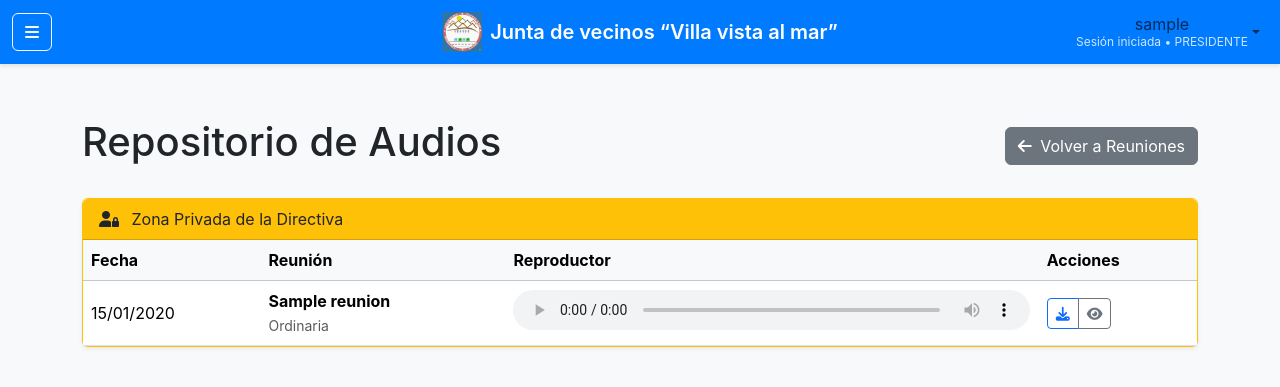
After one commit to kassandra-cloud/proyecto-tesis, a Django app: page /reuniones/grabaciones/ in a window 1280 px wide. The commit adds this page. Shown: the top 387 px of the page. Run offline with Django 5.2, Linux system fonts and the light colour scheme; a user stored in the database is signed in; tables that the repository leaves empty hold one stand-in row (values such as "Sample post"); parts of the project's set-up code (start-up, migrations or seed data) failed here and were passed over; some libraries are stand-ins or nearby versions.

Commit message:
Agregado repositorio de audios para directiva y modo lectura con checkbox

```diff
--- a/reuniones/urls.py
+++ b/reuniones/urls.py
@@ -13,6 +13,7 @@ urlpatterns = [
     path("<int:pk>/acta/", views.acta_edit, name="editar_acta"),
     path("<int:pk>/asistencia/", views.asistencia_list, name="lista_asistencia"),
     path("<int:pk>/acta/pdf/", views.acta_export_pdf, name="exportar_acta_pdf"),
+    path('grabaciones/', views.lista_grabaciones, name='lista_grabaciones'),
 
     path("<int:pk>/acta/rechazar/", views.rechazar_acta, name="rechazar_acta"),
     path("actas/<int:pk>/enviar-pdf/", views.enviar_acta_pdf_por_correo, name="enviar_acta_pdf_por_correo"),
--- a/reuniones/views.py
+++ b/reuniones/views.py
@@ -52,7 +52,7 @@ def _pdf_bytes_desde_xhtml(template_path: str, context: dict) -> bytes:
 
 @login_required
 @role_required("reuniones", "view")
-def reunion_list(request):  # <-- Vuelve a ser un 'def' normal
+def reunion_list(request):
     estado_query = request.GET.get('estado', 'programada')
 
     if estado_query == 'realizada':
@@ -514,6 +514,22 @@ def subir_audio_acta(request, pk):
     messages.success(request, f"¡Audio subido! El procesamiento ha comenzado en segundo plano. El acta se actualizará al finalizar.")
     return redirect("reuniones:detalle_reunion", pk=pk)
 
+@login_required
+@role_required("actas", "edit")
+def lista_grabaciones(request):
+    # Filtramos las reuniones que tienen acta Y esa acta tiene un archivo de audio
+    reuniones_con_audio = Reunion.objects.filter(
+        acta__archivo_audio__isnull=False
+    ).exclude(
+        acta__archivo_audio=''
+    ).select_related('acta').order_by('-fecha')
+
+    context = {
+        'reuniones': reuniones_con_audio,
+        'titulo': 'Repositorio de Grabaciones (Solo Directiva)'
+    }
+    return render(request, "reuniones/grabaciones_list.html", context)
+
 # =================================================
 # --- PASO 1: NUEVA VISTA DE API PARA POLLING ---
 # =================================================
--- a/static/css/main.css
+++ b/static/css/main.css
@@ -234,3 +234,31 @@ body {
 }
 
 /* La regla .active ya se ve bien en modo oscuro, no la tocamos */
+/* --- MODO LECTURA (Agrandar Letra) --- */
+body.modo-lectura {
+    font-size: 1.25rem !important; /* Aumenta el tamaño base */
+}
+
+body.modo-lectura h1,
+body.modo-lectura h2,
+body.modo-lectura h3,
+body.modo-lectura h4,
+body.modo-lectura h5,
+body.modo-lectura h6 {
+    font-size: 1.1em; /* Títulos más grandes */
+}
+
+body.modo-lectura .btn,
+body.modo-lectura .form-control,
+body.modo-lectura .nav-link,
+body.modo-lectura p,
+body.modo-lectura li {
+    font-size: 1.1em;
+}
+
+body.modo-lectura .dashboard-card .icon i,
+body.modo-lectura .dashboard-card .icon .fas,
+body.modo-lectura .dashboard-card .icon .fa {
+    font-size: 1em !important; /* Mantiene su escala original relativa al contenedor */
+    line-height: 1; /* Ayuda a mantener el centrado vertical */
+}
--- a/templates/base.html
+++ b/templates/base.html
@@ -49,11 +49,21 @@
                         <li class="px-3 py-2">
                             <div class="form-check form-switch">
                                 <input class="form-check-input" type="checkbox" id="dark-mode-toggle" style="cursor: pointer;">
-                                <label class="form-check-label" for="dark-mode-toggle" style="cursor: pointer;">
-                                    Modo Oscuro
+                                <label class="form-check-label d-flex align-items-center" for="dark-mode-toggle" style="cursor: pointer;">
+                                    <i class="fas fa-moon me-2"></i> Modo Oscuro
                                 </label>
                             </div>
                         </li>
+
+                        <li class="px-3 py-2">
+                            <div class="form-check form-switch">
+                                <input class="form-check-input" type="checkbox" id="lectura-mode-toggle" style="cursor: pointer;">
+                                <label class="form-check-label d-flex align-items-center" for="lectura-mode-toggle" style="cursor: pointer;">
+                                    <i class="fas fa-text-height me-2"></i> Texto Grande
+                                </label>
+                            </div>
+                        </li>
+
                         <li><hr class="dropdown-divider"></li>
 
                         <li class="px-3 py-2">
@@ -172,6 +182,35 @@
     {% block extra_js %}{% endblock %}
 
     <script>
+        document.addEventListener('DOMContentLoaded', () => {
+            // Obtenemos el nuevo checkbox por su ID
+            const checkLectura = document.getElementById('lectura-mode-toggle');
+            const body = document.body;
+
+            // 1. Verificar preferencia guardada al cargar la página
+            if (localStorage.getItem('modoLectura') === 'activo') {
+                body.classList.add('modo-lectura');
+                if(checkLectura) checkLectura.checked = true; // Marcamos el switch como encendido
+            }
+
+            // 2. Evento al cambiar el switch
+            if (checkLectura) {
+                checkLectura.addEventListener('change', () => {
+                    if (checkLectura.checked) {
+                        // Si se activa
+                        body.classList.add('modo-lectura');
+                        localStorage.setItem('modoLectura', 'activo');
+                    } else {
+                        // Si se desactiva
+                        body.classList.remove('modo-lectura');
+                        localStorage.removeItem('modoLectura');
+                    }
+                });
+            }
+        });
+    </script>
+
+    <script>
         {% if messages %}
             const Toast = Swal.mixin({
                 toast: true,
@@ -193,5 +232,6 @@
             {% endfor %}
         {% endif %}
     </script>
-    </body>
+
+</body>
 </html>
--- /dev/null
+++ b/templates/reuniones/grabaciones_list.html
@@ -0,0 +1,68 @@
+{% extends "base.html" %}
+{% load can %}
+
+{% block title %}Repositorio de Grabaciones{% endblock %}
+
+{% block content %}
+<div class="d-flex justify-content-between align-items-center mb-4">
+    <h1>Repositorio de Audios</h1>
+    <a href="{% url 'reuniones:lista_reuniones' %}" class="btn btn-secondary">
+        <i class="fas fa-arrow-left me-1"></i> Volver a Reuniones
+    </a>
+</div>
+
+<div class="card shadow-sm border-warning">
+    <div class="card-header bg-warning text-dark">
+        <i class="fas fa-user-lock me-2"></i> Zona Privada de la Directiva
+    </div>
+    <div class="card-body p-0">
+        {% if reuniones %}
+        <div class="table-responsive">
+            <table class="table table-hover align-middle mb-0">
+                <thead class="table-light">
+                    <tr>
+                        <th>Fecha</th>
+                        <th>Reunión</th>
+                        <th>Reproductor</th>
+                        <th>Acciones</th>
+                    </tr>
+                </thead>
+                <tbody>
+                    {% for reunion in reuniones %}
+                    <tr>
+                        <td class="text-nowrap">{{ reunion.fecha|date:"d/m/Y" }}</td>
+                        <td>
+                            <strong>{{ reunion.titulo }}</strong><br>
+                            <small class="text-muted">{{ reunion.get_tipo_display }}</small>
+                        </td>
+                        <td style="min-width: 300px;">
+                            <audio controls class="w-100" style="height: 40px;">
+                                <source src="{{ reunion.acta.archivo_audio.url }}" type="audio/webm">
+                                <source src="{{ reunion.acta.archivo_audio.url }}" type="audio/mpeg">
+                                Tu navegador no soporta audio.
+                            </audio>
+                        </td>
+                        <td>
+                            <div class="btn-group btn-group-sm">
+                                <a href="{{ reunion.acta.archivo_audio.url }}" class="btn btn-outline-primary" download title="Descargar">
+                                    <i class="fas fa-download"></i>
+                                </a>
+                                <a href="{% url 'reuniones:detalle_reunion' reunion.pk %}" class="btn btn-outline-secondary" title="Ver Detalle Reunión">
+                                    <i class="fas fa-eye"></i>
+                                </a>
+                            </div>
+                        </td>
+                    </tr>
+                    {% endfor %}
+                </tbody>
+            </table>
+        </div>
+        {% else %}
+        <div class="p-5 text-center text-muted">
+            <i class="fas fa-microphone-slash fa-3x mb-3"></i>
+            <p>No hay grabaciones subidas al sistema todavía.</p>
+        </div>
+        {% endif %}
+    </div>
+</div>
+{% endblock %}
--- a/templates/reuniones/reunion_detail.html
+++ b/templates/reuniones/reunion_detail.html
@@ -399,6 +399,8 @@
 <script>
     window.REUNION_CONFIG = {
         reunionId: "{{ reunion.pk }}",
+        reunionTitulo: "{{ reunion.titulo|escapejs }}",
+        reunionFecha: "{{ reunion.fecha|date:'Y-m-d' }}",
         urls: {
             guardarBorrador: "{% url 'reuniones:guardar_borrador_acta' reunion.pk %}",
             enviarCorreo: "{% url 'reuniones:enviar_acta_pdf_por_correo' reunion.pk %}",
```
Also changed, not shown: reuniones/forms.py (+16 -1 lines), static/js/reunion_detail.js (+18 -1 lines), templates/reuniones/reunion_list.html (+7 -0 lines).
